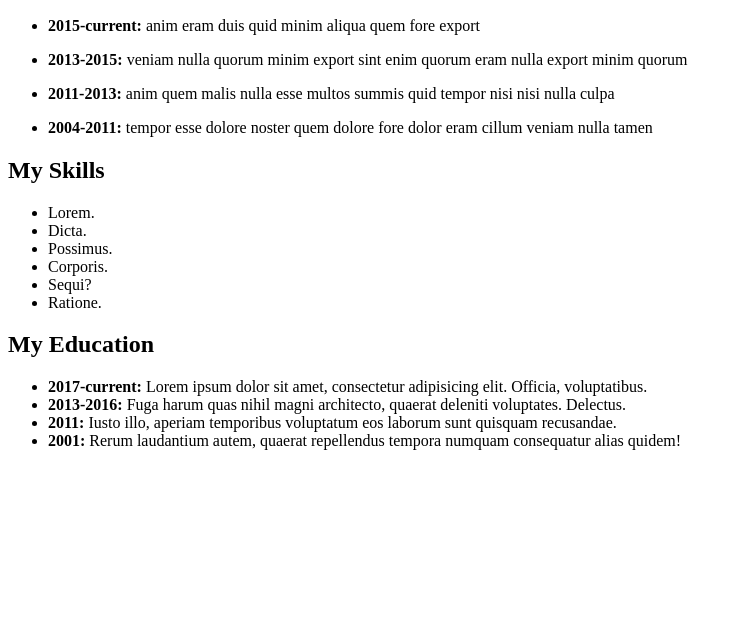
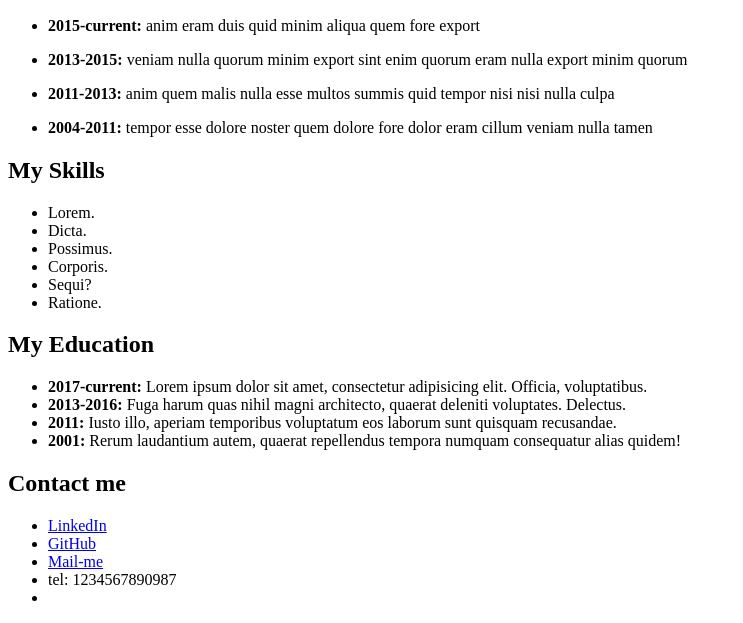
Before and after one commit to Atileon/My-resume, a plain HTML site: page index.html in a window 1280 px wide. Shown: the part 311-934 px from the top of the page, without its empty margins (0-743 px from the left). Before the commit the page ends 800 px from the top, so only its background shows below. Drawn offline with Linux system fonts and the light colour scheme.

Commit message:
Updated Footer with Contacts

```diff
--- a/index.html
+++ b/index.html
@@ -53,8 +53,15 @@
     </main>
 
       <!-- The Footer here -->
-    <footer>
-
-    </footer>
+     <footer>
+       <h2>Contact me</h2>
+       <ul>
+         <li><a href="https://www.linkedin.com/in/peralta-steve-atileon/">LinkedIn</a></li>
+         <li><a href="https://github.com/Atileon">GitHub</a></li>
+         <li><a href="#">Mail-me</a></li>
+         <li>tel: 1234567890987</li>
+         <li><a href=""></a></li>
+       </ul>
+     </footer>
   </body>
 </html>
```
